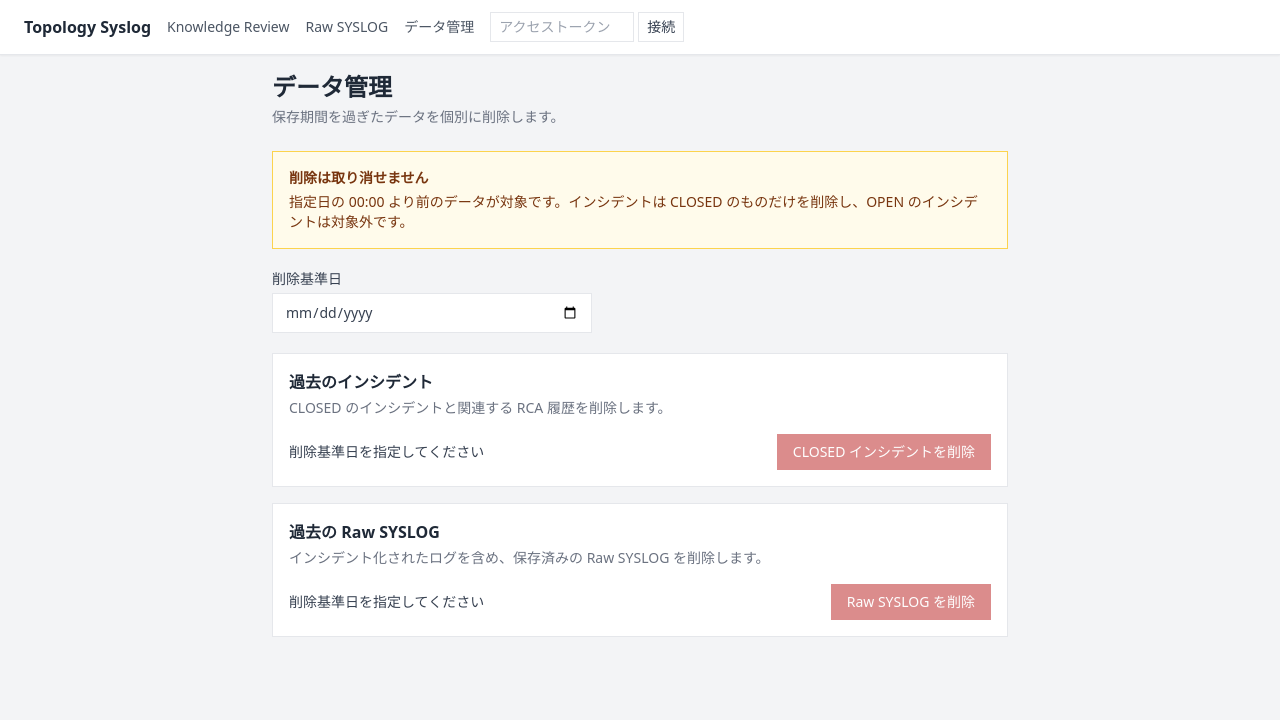
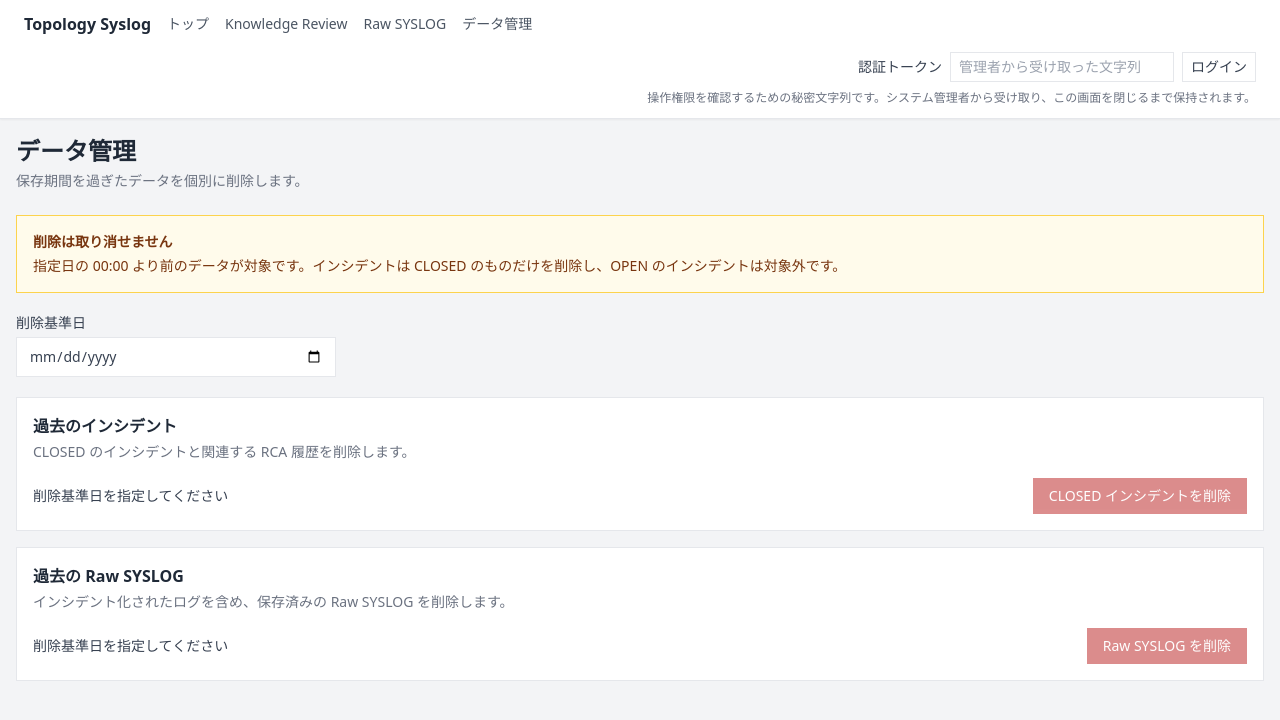
Before and after one commit to takamitsu-iida/topology-syslog, a React (Vite) app in the folder frontend/: page /data-management in a window 1280 px wide. Shown: the top 720 px of the page. Built offline with nearby package versions, Linux system fonts and the light colour scheme.

Commit message:
UIを改善

```diff
--- a/frontend/src/App.tsx
+++ b/frontend/src/App.tsx
@@ -1,5 +1,5 @@
 import { FormEvent, lazy, Suspense, useState } from 'react'
-import { BrowserRouter, Routes, Route, Navigate } from 'react-router-dom'
+import { BrowserRouter, Link, Routes, Route, Navigate } from 'react-router-dom'
 import { QueryClient, QueryClientProvider } from '@tanstack/react-query'
 import { clearAccessToken, getAccessToken, setAccessToken } from './auth'
 
@@ -32,7 +32,7 @@ export function App() {
       <BrowserRouter>
         <div className="min-h-screen bg-gray-100">
           <nav className="border-b bg-white px-6 py-3 shadow-sm">
-            <div className="flex flex-wrap items-center gap-4"><span className="font-bold text-gray-800">Topology Syslog</span><a href="/knowledge" className="text-sm text-gray-600 hover:text-gray-900">Knowledge Review</a><a href="/raw-logs" className="text-sm text-gray-600 hover:text-gray-900">Raw SYSLOG</a><a href="/data-management" className="text-sm text-gray-600 hover:text-gray-900">データ管理</a>{token ? <button onClick={() => { clearAccessToken(); setToken('') }} className="text-sm text-gray-600 hover:text-gray-900">ログアウト</button> : <form onSubmit={submitToken} className="flex items-center gap-1"><input value={tokenInput} onChange={(event) => setTokenInput(event.target.value)} type="password" placeholder="アクセストークン" aria-label="アクセストークン" className="w-36 border px-2 py-1 text-sm" /><button className="border px-2 py-1 text-sm text-gray-700 hover:bg-gray-50">接続</button></form>}</div>
+            <div className="flex flex-wrap items-center gap-4"><Link to="/incidents" className="font-bold text-gray-800 hover:text-gray-600">Topology Syslog</Link><Link to="/incidents" className="text-sm text-gray-600 hover:text-gray-900">トップ</Link><Link to="/knowledge" className="text-sm text-gray-600 hover:text-gray-900">Knowledge Review</Link><Link to="/raw-logs" className="text-sm text-gray-600 hover:text-gray-900">Raw SYSLOG</Link><Link to="/data-management" className="text-sm text-gray-600 hover:text-gray-900">データ管理</Link>{token ? <div className="ml-auto flex items-center gap-2"><span className="text-xs text-green-700">認証済み</span><button onClick={() => { clearAccessToken(); setToken('') }} className="text-sm text-gray-600 hover:text-gray-900">ログアウト</button></div> : <form onSubmit={submitToken} className="ml-auto flex flex-wrap items-center justify-end gap-2"><label className="flex items-center gap-2"><span className="text-sm font-medium text-gray-700">認証トークン</span><input value={tokenInput} onChange={(event) => setTokenInput(event.target.value)} type="password" placeholder="管理者から受け取った文字列" aria-label="認証トークン" aria-describedby="token-help" className="w-56 border px-2 py-1 text-sm" /></label><button className="border px-2 py-1 text-sm text-gray-700 hover:bg-gray-50">ログイン</button><span id="token-help" className="basis-full text-right text-xs text-gray-500">操作権限を確認するための秘密文字列です。システム管理者から受け取り、この画面を閉じるまで保持されます。</span></form>}</div>
           </nav>
           <Suspense fallback={<div className="p-4 text-gray-500">読み込み中...</div>}>
             <Routes>
--- a/frontend/src/pages/DataManagement.tsx
+++ b/frontend/src/pages/DataManagement.tsx
@@ -25,7 +25,7 @@ export function DataManagement() {
   }
 
   return (
-    <main className="mx-auto max-w-3xl p-4">
+    <main className="mx-auto max-w-7xl p-4">
       <header className="mb-6"><h1 className="text-2xl font-bold text-gray-800">データ管理</h1><p className="mt-1 text-sm text-gray-500">保存期間を過ぎたデータを個別に削除します。</p></header>
       <section className="border border-amber-300 bg-amber-50 p-4 text-sm text-amber-900"><h2 className="font-semibold">削除は取り消せません</h2><p className="mt-1">指定日の 00:00 より前のデータが対象です。インシデントは CLOSED のものだけを削除し、OPEN のインシデントは対象外です。</p></section>
       <label className="mt-5 block max-w-xs text-sm font-medium text-gray-700">削除基準日<input type="date" value={beforeDate} onChange={(event) => setBeforeDate(event.target.value)} className="mt-1 block w-full border px-3 py-2" /></label>
--- a/frontend/src/pages/IncidentDetail.tsx
+++ b/frontend/src/pages/IncidentDetail.tsx
@@ -85,7 +85,7 @@ export function IncidentDetail() {
   const rcaConfidence = confidenceLabel(rca.confidence)
 
   return (
-    <div className="mx-auto max-w-3xl p-4">
+    <div className="mx-auto max-w-7xl p-4">
       <Link to="/incidents" className="text-sm text-blue-500 hover:underline">
         ← インシデント一覧
       </Link>
--- a/frontend/src/pages/IncidentList.tsx
+++ b/frontend/src/pages/IncidentList.tsx
@@ -48,7 +48,7 @@ export function IncidentList() {
   })
 
   return (
-    <div className="mx-auto max-w-3xl p-4">
+    <div className="mx-auto max-w-7xl p-4">
       <div className="mb-2 flex items-center">
         <h1 className="text-2xl font-bold text-gray-800">インシデント一覧</h1>
       </div>
--- a/frontend/src/pages/KnowledgeReview.tsx
+++ b/frontend/src/pages/KnowledgeReview.tsx
@@ -80,7 +80,7 @@ export function KnowledgeReview() {
   }
 
   return (
-    <main className="mx-auto max-w-6xl p-4">
+    <main className="mx-auto max-w-7xl p-4">
       <header className="mb-5 flex items-baseline justify-between gap-3">
         <div><h1 className="text-2xl font-bold text-gray-800">SYSLOG Knowledge Review</h1><p className="mt-1 text-sm text-gray-500">未知イベントをレビューし、承認後にのみ運用ルールとして有効化します。</p></div>
         <span className="text-sm text-gray-500">未知イベント: {events.data?.total ?? 0}</span>
```
